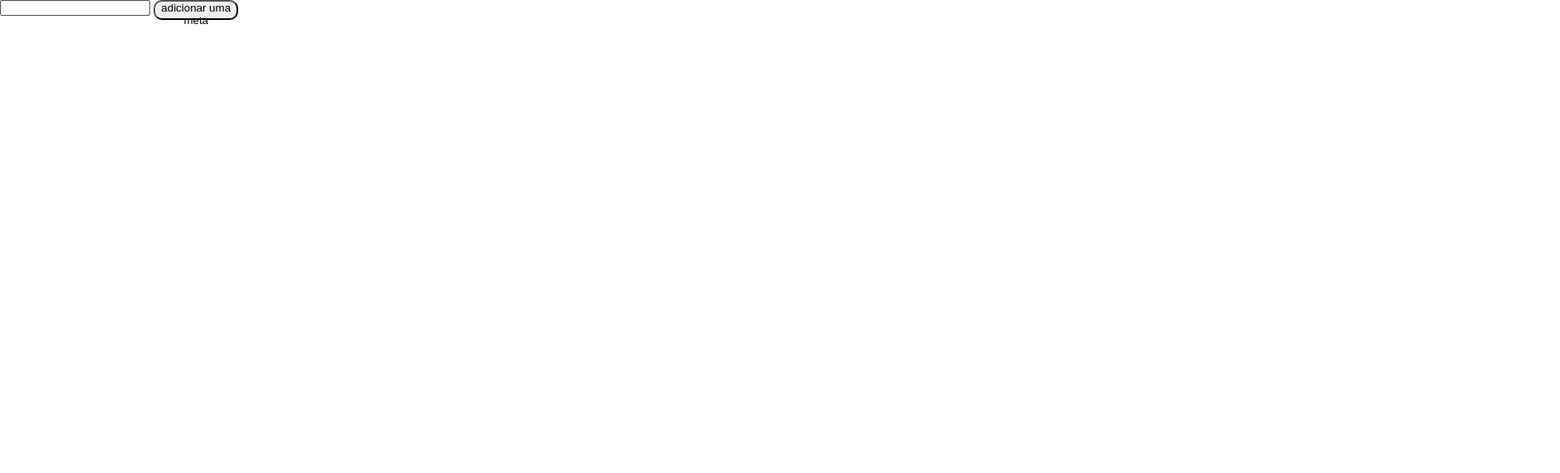
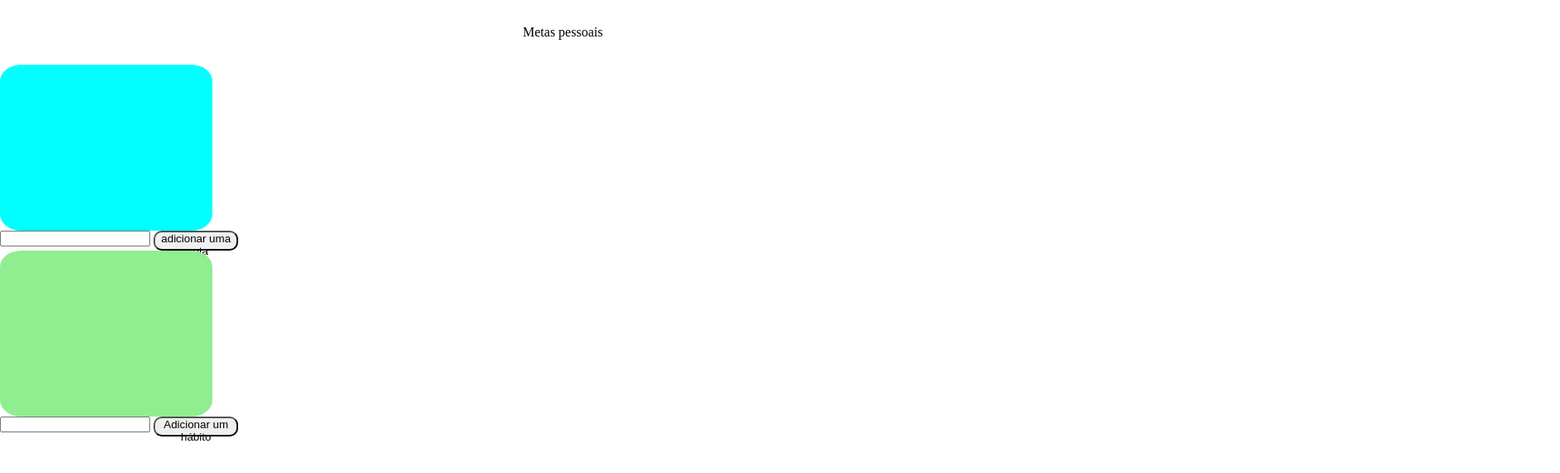
Before and after one commit to Hector2414/avaliacaoPA, a plain HTML site: page index.html in a window 1280 px wide. Shown: the whole page at 83% size, 1880 px wide, since content can reach past the window. Drawn offline with Linux system fonts and the light colour scheme.

Commit message:
com ajuda do meu mano consegui fazer as duas DIV guardar o valor do Input

```diff
--- a/css/style.css
+++ b/css/style.css
@@ -4,13 +4,15 @@
     box-sizing: border-box;
 }
 
-.metas{
+.metas-estabelecida{
     height: 25vh;
     width: 20vw;
     background-color: aqua;
     border-radius: 10%;
     justify-content: center;
     align-items: center;
+    padding: 20px;
+    position: relative;
 
 }
 #adicionar-meta{
@@ -19,3 +21,25 @@
     border-radius: 10px;
     display: inline-flex;
 }
+.navbar{
+    position: relative;
+    padding: 30px;
+    left: 600px;
+}
+.habitos-estabelecidos{
+    height: 25vh;
+    width: 20vw;
+    background-color: lightgreen;
+    border-radius: 10%;
+    justify-content: center;
+    align-items: center;
+    padding: 20px;
+    position: relative;
+}
+
+#adicionar-habito{
+    width: 8vw;
+    height: 3vh;
+    border-radius: 10px;
+    display: inline-flex;
+}
--- a/index.html
+++ b/index.html
@@ -8,11 +8,20 @@
     <title>metas pessoais</title>
 </head>
 <body>
+    <nav class="navbar">Metas pessoais</nav>
     <div class="espaco-de-metas">
-<div class="metas-estabelecida"></div>
+<div class="metas-estabelecida" id="meta-estabelecida"></div>
     <input type="text" id="metas">
     <button id="adicionar-meta" onclick="pegarMetas()">adicionar uma meta</button>
     </div>
+
+    <div class="espaco-de-habitos">
+        <div class="habitos-estabelecidos" id="habitos-estabelecidos"></div>
+        <input type="text" id="habitos">
+        <button id="adicionar-habito">Adicionar um hábito</button>
+    </div>
+
+
 
 
 
--- a/js/app.js
+++ b/js/app.js
@@ -1,10 +1,29 @@
-'use strict'
+ // Função para pegar as metas do input e adicioná-las à div
+ function pegarMetas() {
+  // Pegar o valor do input
+  var meta = document.getElementById("metas").value;
 
+  // Criar um elemento de parágrafo para a nova meta
+  var paragrafo = document.createElement("p");
+  paragrafo.textContent = meta;
 
+  // Adicionar o parágrafo à div com o ID "meta-estabelecida"
+  var divMetaEstabelecida = document.getElementById("meta-estabelecida");
+  divMetaEstabelecida.appendChild(paragrafo);
+}
 
-function pegarMetas(){
-   const meta = document.querySelector('#metas');
+// Adicionar um evento de clique ao botão
+function pegarHabitos() {
+  // Pegar o valor do input
+  var habito = document.getElementById("habitos").value;
 
-  console.log(meta.value);
+  // Criar um elemento de parágrafo para o novo hábito
+  var paragrafo = document.createElement("p");
+  paragrafo.textContent = habito;
 
+  // Adicionar o parágrafo à div com o ID "habitos-estabelecidos"
+  var divHabitosEstabelecidos = document.getElementById("habitos-estabelecidos");
+  divHabitosEstabelecidos.appendChild(paragrafo);
 }
+
+document.getElementById("adicionar-habito").addEventListener("click", pegarHabitos);
```
